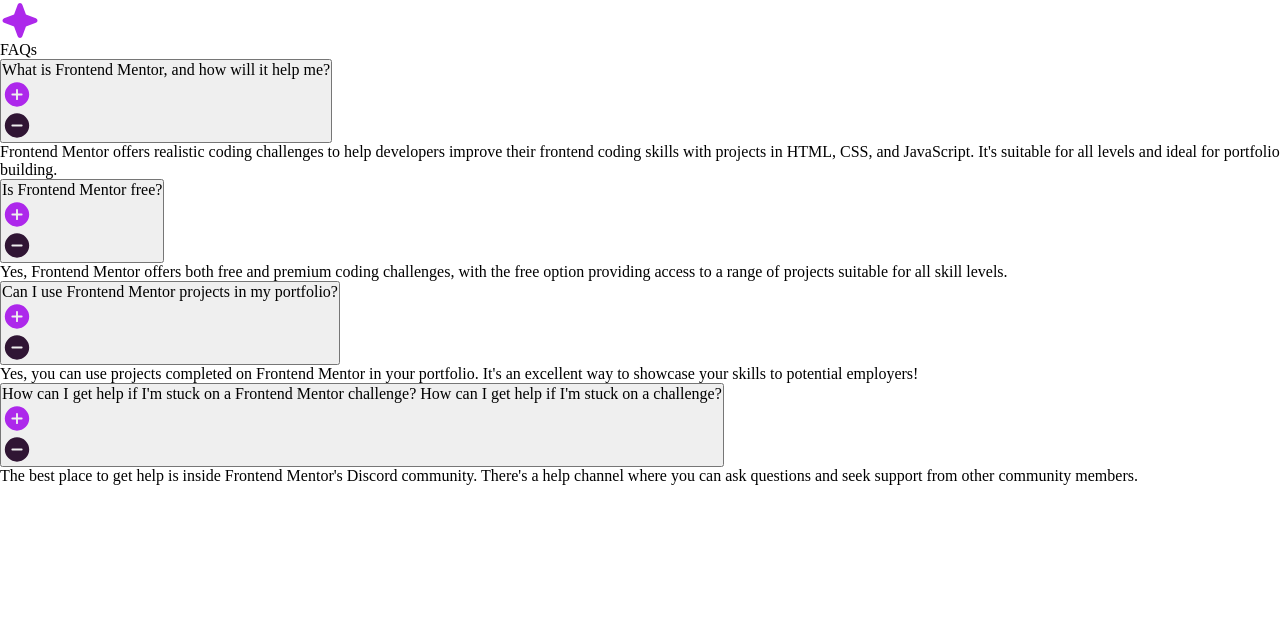
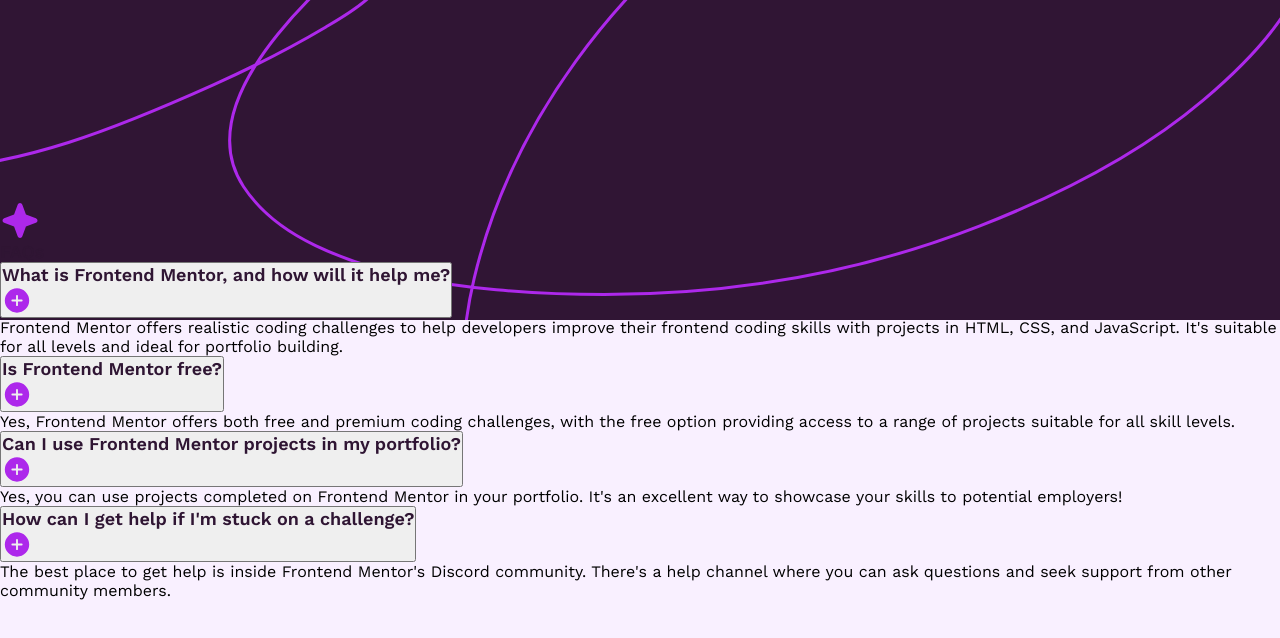
Before and after one commit to luinrandir/faq-accordion, a website built with Vite: page index.html in a window 1280 px wide. Built offline with nearby package versions, Linux system fonts and the light colour scheme.

Commit message:
feat: added basic styles and shared styles
Added basic styles to background. Also added some shared styles for the titles
of the main accordion and the sections. Hidden style also added for images.

```diff
--- a/css/main.css
+++ b/css/main.css
@@ -48,3 +48,24 @@
   --fw-700: 700;
   --ff-primary: "Work Sans";
 }
+/* Shared Styles */
+.title {
+  color: var(--pclr-dark-purple);
+  font-weight: var(--fw-600);
+  font-size: 1.125rem;
+  line-height: normal;
+}
+
+.hidden {
+  display: none;
+}
+/* Main Styles */
+body {
+  background: var(--nclr-pink);
+  background-image: url("../assets/images/background-pattern-desktop.svg");
+  background-repeat: no-repeat;
+  background-position: top;
+  font-family: var(--ff-primary);
+  display: grid;
+  place-content: center;
+}
--- a/index.html
+++ b/index.html
@@ -20,14 +20,20 @@
       <div class="accordion">
         <div class="accordion__title">
           <img src="./assets/images/icon-star.svg" alt="Icon of a star" />
-          <h1>FAQs</h1>
+          <h1 class="title">FAQs</h1>
         </div>
         <div class="accordion__body">
           <div class="accordion__section">
             <button>
-              <h2>What is Frontend Mentor, and how will it help me?</h2>
+              <h2 class="title">
+                What is Frontend Mentor, and how will it help me?
+              </h2>
               <img src="./assets/images/icon-plus.svg" alt="Plus sign icon" />
-              <img src="./assets/images/icon-minus.svg" alt="Minus sign icon" />
+              <img
+                src="./assets/images/icon-minus.svg"
+                class="hidden"
+                alt="Minus sign icon"
+              />
             </button>
             <p>
               Frontend Mentor offers realistic coding challenges to help
@@ -38,9 +44,13 @@
           </div>
           <div class="accordion__section">
             <button>
-              <h2>Is Frontend Mentor free?</h2>
+              <h2 class="title">Is Frontend Mentor free?</h2>
               <img src="./assets/images/icon-plus.svg" alt="Plus sign icon" />
-              <img src="./assets/images/icon-minus.svg" alt="Minus sign icon" />
+              <img
+                src="./assets/images/icon-minus.svg"
+                class="hidden"
+                alt="Minus sign icon"
+              />
             </button>
             <p>
               Yes, Frontend Mentor offers both free and premium coding
@@ -50,9 +60,15 @@
           </div>
           <div class="accordion__section">
             <button>
-              <h2>Can I use Frontend Mentor projects in my portfolio?</h2>
+              <h2 class="title">
+                Can I use Frontend Mentor projects in my portfolio?
+              </h2>
               <img src="./assets/images/icon-plus.svg" alt="Plus sign icon" />
-              <img src="./assets/images/icon-minus.svg" alt="Minus sign icon" />
+              <img
+                src="./assets/images/icon-minus.svg"
+                class="hidden"
+                alt="Minus sign icon"
+              />
             </button>
             <p>
               Yes, you can use projects completed on Frontend Mentor in your
@@ -62,12 +78,15 @@
           </div>
           <div class="accordion__section">
             <button>
-              <h2>
-                How can I get help if I'm stuck on a Frontend Mentor challenge?
+              <h2 class="title">
                 How can I get help if I'm stuck on a challenge?
               </h2>
               <img src="./assets/images/icon-plus.svg" alt="Plus sign icon" />
-              <img src="./assets/images/icon-minus.svg" alt="Minus sign icon" />
+              <img
+                src="./assets/images/icon-minus.svg"
+                class="hidden"
+                alt="Minus sign icon"
+              />
             </button>
             <p>
               The best place to get help is inside Frontend Mentor's Discord
```
